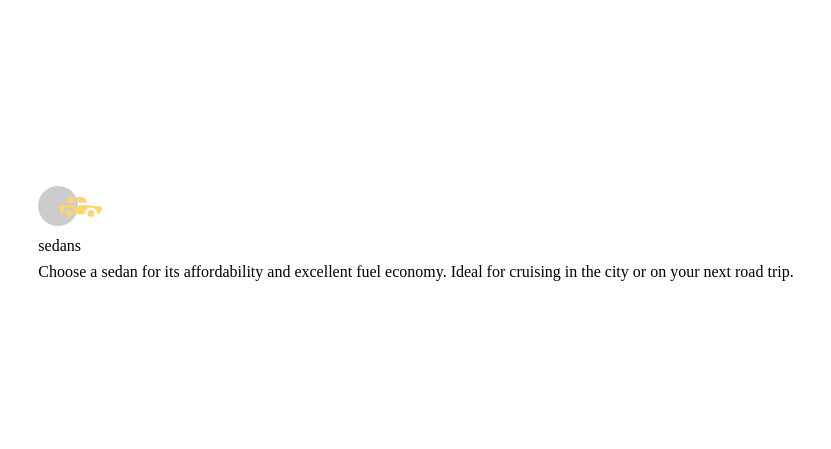
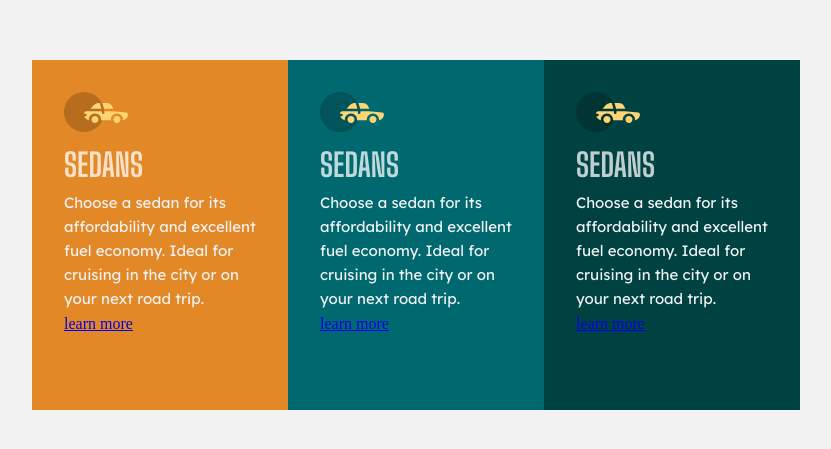
Before and after one commit to Vinitvh/3-card-component, a website: page index.html in a window 1280 px wide. Shown: the part 165-614 px from the top of the page, without its empty margins (224-1055 px from the left). Drawn offline with Linux system fonts and the light colour scheme.

Commit message:
Added css styles

```diff
--- a/index.html
+++ b/index.html
@@ -16,7 +16,20 @@
   <body>
     <div class="container">
       <div class="card-grid">
-        <div class="card">
+        <div class="card sedan">
+          <div class="card-image">
+            <img src="/images/icon-sedans.svg" alt="sedan-icon" />
+          </div>
+          <div class="card-body">
+            <div class="card-title">sedans</div>
+            <div class="card-text">
+              Choose a sedan for its affordability and excellent fuel economy.
+              Ideal for cruising in the city or on your next road trip.
+            </div>
+            <a href="#" class="card-btn">learn more</a>
+          </div>
+        </div>
+        <div class="card suv">
           <div class="card-image">
             <img src="/images/icon-sedans.svg" alt="sedan-icon" />
           </div>
@@ -27,6 +40,20 @@
               Ideal for cruising in the city or on your next road trip.
             </div>
           </div>
+          <a href="#" class="card-btn">learn more</a>
+        </div>
+        <div class="card luxury">
+          <div class="card-image">
+            <img src="/images/icon-sedans.svg" alt="sedan-icon" />
+          </div>
+          <div class="card-body">
+            <div class="card-title">sedans</div>
+            <div class="card-text">
+              Choose a sedan for its affordability and excellent fuel economy.
+              Ideal for cruising in the city or on your next road trip.
+            </div>
+            <a href="#" class="card-btn">learn more</a>
+          </div>
         </div>
       </div>
     </div>
--- a/scss/styles.scss
+++ b/scss/styles.scss
@@ -21,4 +21,70 @@ body {
   display: flex;
   align-items: center;
   justify-content: center;
+  background-color: $very-light-gray;
 }
+
+// Mixins
+
+@mixin title($theme) {
+  font-size: 2rem;
+  text-transform: uppercase;
+  font-family: "Big Shoulders Display", cursive;
+  color: $theme;
+}
+
+@mixin paragraph($theme) {
+  font-size: 15px;
+  font-family: "Lexend Deca", sans-serif;
+  color: $theme;
+}
+
+@mixin button($theme) {
+  padding: 5px 10px;
+  background-color: $transparent-white;
+  color: $theme;
+}
+
+// Card component
+
+.container {
+  width: 60vw;
+  height: 350px;
+  background-color: beige;
+
+  .card-grid {
+    height: 100%;
+    display: grid;
+    grid-template-columns: 1fr 1fr 1fr;
+
+    .card {
+      padding: 2rem 2rem;
+
+      &-body {
+        .card-title {
+          @include title($theme: hsla(0, 0%, 100%, 0.75));
+        }
+
+        .card-text {
+          @include paragraph($theme: hsl(0, 0%, 95%));
+        }
+      }
+    }
+
+    .card:first-child {
+      background-color: $bright-orange;
+    }
+
+    .card .card-body .card-btn:first-child {
+      color: $very-light-gray;
+    }
+
+    .card:nth-child(2) {
+      background-color: $dark-cyan;
+    }
+
+    .card:nth-child(3) {
+      background-color: $very-dark-cyan;
+    }
+  }
+}
```
Also changed, not shown: css/styles.css, 1 other file.
